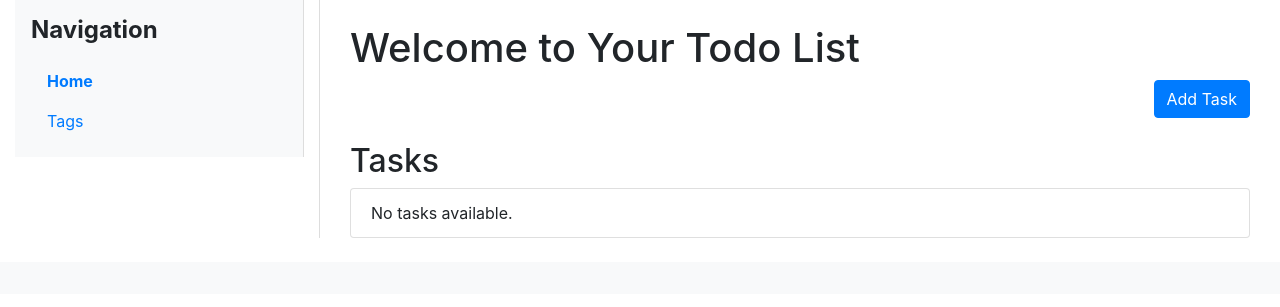
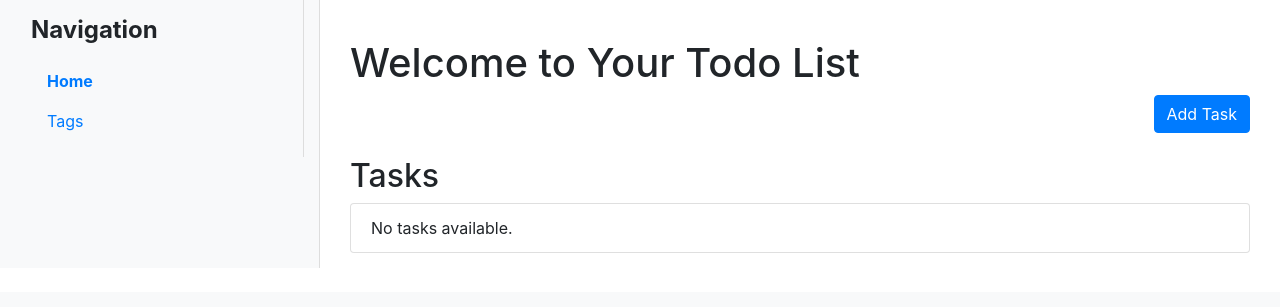
Before and after one commit to Fedot0v/todolist, a Django app: page / in a window 1280 px wide. Shown: the top 307 px of the page. Run offline with Django 5.2, Linux system fonts and the light colour scheme; data that the repository does not hold is empty; some libraries are stand-ins or nearby versions.

Commit message:
Fix PEP 8 violations

```diff
--- a/static/css/styles.css
+++ b/static/css/styles.css
@@ -1,5 +1,6 @@
 .sidebar {
     border-right: 1px solid #ddd;
+    background-color: #f8f9fa;
 }
 
 .sidebar-title {
@@ -10,3 +11,7 @@
 .nav-link.active {
     font-weight: bold;
 }
+
+.content-wrapper {
+    padding: 15px;
+}
--- a/tasks/urls.py
+++ b/tasks/urls.py
@@ -1,6 +1,5 @@
 from django.urls import path
 
-from tasks import views
 from tasks.views import (
     TaskViewList,
     TagViewList,
@@ -10,6 +9,7 @@ from tasks.views import (
     TaskCreateView,
     TaskUpdateView, TaskDeleteView
 )
+
 
 app_name = "tasks"
 
--- a/tasks/views.py
+++ b/tasks/views.py
@@ -1,5 +1,5 @@
-from django.shortcuts import render, redirect, get_object_or_404
-from django.urls import reverse_lazy, reverse
+from django.shortcuts import redirect, get_object_or_404
+from django.urls import reverse_lazy
 from django.views.generic import ListView, CreateView, UpdateView, DeleteView
 
 from tasks.forms import TaskForm
```
Also changed, not shown: tasks/forms.py (line endings or trailing spaces).
